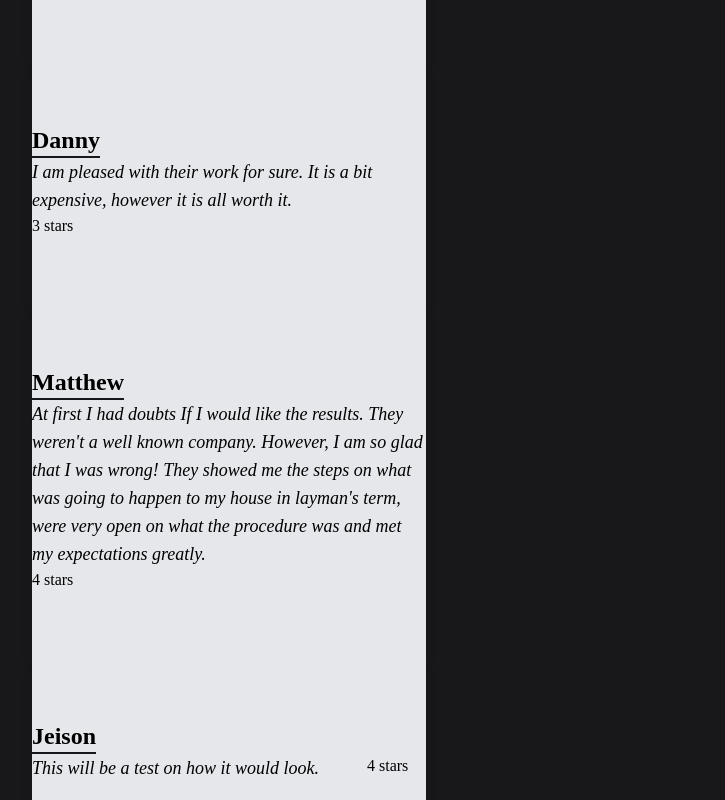
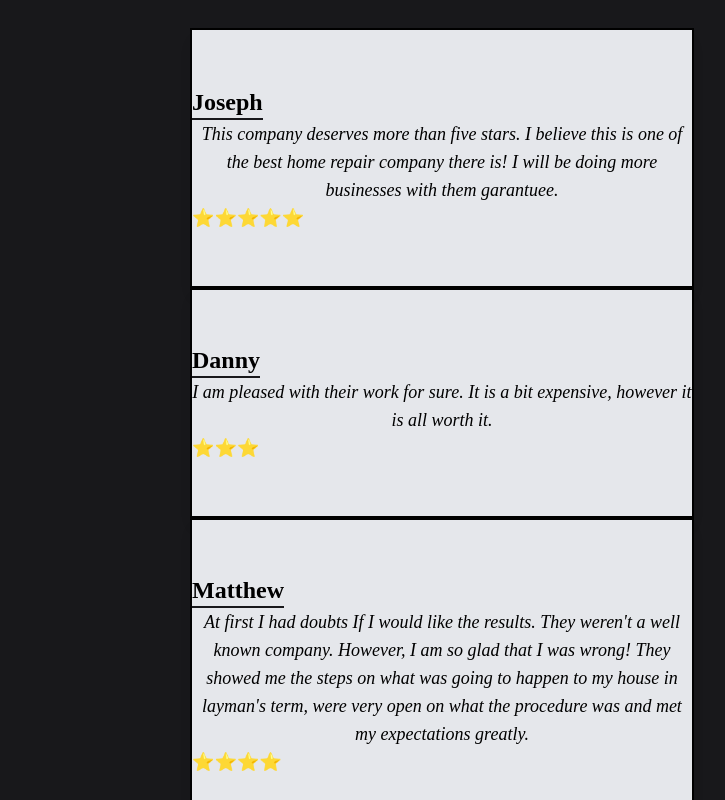
Before and after one commit to MichaelRG023/Home-Repair, a React (Create React App) app: page /contact in a window 1280 px wide. Shown: the part 4080-4880 px from the top of the page, without its empty margins (128-853 px from the left). Built offline with nearby package versions, Linux system fonts and the light colour scheme; data requests are answered from the project's data file.

Commit message:
db.json was changed to implement stars in the data. CSS changes were also implemented such as different color on the buttons

```diff
--- a/db.json
+++ b/db.json
@@ -36,33 +36,33 @@
       {
         "id": "0",
         "name":"Joseph",
-        "reviews":"This Company deserves more than five stars. I believe this is one of the best home repair company there is! I will be doing more businesses with them garantuee.",
-        "rating":"5 stars"
+        "reviews":"This company deserves more than five stars. I believe this is one of the best home repair company there is! I will be doing more businesses with them garantuee.",
+        "rating":"⭐⭐⭐⭐⭐"
 
       },
       {
         "id": "1",
         "name" : "Danny",
         "reviews": "I am pleased with their work for sure. It is a bit expensive, however it is all worth it.",
-        "rating": "3 stars"
+        "rating": "⭐⭐⭐"
       },
       {
         "id": "2",
         "name": "Matthew",
         "reviews": "At first I had doubts If I would like the results. They weren't a well known company. However, I am so glad that I was wrong! They showed me the steps on what was going to happen to my house in layman's term, were very open on what the procedure was and met my expectations greatly.",
-        "rating":"4 stars"
+        "rating":"⭐⭐⭐⭐"
       },
       {
         "id": "3",
         "name": "Jeison",
-        "reviews":"This will be a test on how it would look.",
-        "rating":"4 stars"
+        "reviews":"I had other people working on my home before. None do the job as proficient and well then this company for certain.",
+        "rating":"⭐⭐⭐⭐"
       },
       {
         "id": "4",
         "name": "Jonathan",
-        "reviews":"Also Test too about something to pass the time I need to see how it'll look with more words right now since it looks too small",
-        "rating":"5 stars"
+        "reviews":"There will never be a company like this one. I am beyond grateful for my friend recommendation for these people!",
+        "rating":"⭐⭐⭐⭐⭐"
 
       }
 
--- a/package.json
+++ b/package.json
@@ -3,10 +3,15 @@
   "version": "0.1.0",
   "private": true,
   "dependencies": {
+    "@emotion/react": "^11.11.3",
+    "@emotion/styled": "^11.11.0",
     "@material-tailwind/react": "^2.1.8",
+    "@mui/icons-material": "^5.15.6",
+    "@mui/material": "^5.15.6",
     "@testing-library/jest-dom": "^5.17.0",
     "@testing-library/react": "^13.4.0",
     "@testing-library/user-event": "^13.5.0",
+    "rating": "^0.1.0",
     "react": "^18.2.0",
     "react-dom": "^18.2.0",
     "react-icons": "^4.12.0",
--- a/src/component/Home.js
+++ b/src/component/Home.js
@@ -16,13 +16,15 @@ function Home() {
              </h1>
              <br></br>
               <img
-                className="h-auto max-w-6xl xl:bg-transparent"
+                className="h-auto max-w-5xl xl:bg-transparent"
             src="https://img.freepik.com/premium-photo/young-happy-african-man-construction-worker-smiling-while-giving-peace-sign_251136-39636.jpg?w=1380"
             alt="smiling construction worker"
            />
             <p className="text-4xl"> Find amazing home repair services made for you. We'll connect you to our repair professionals. </p>
 
-                <button onClick={handleClick} className="h-14 px-10 m-8 text-lg text-black-700 transition-colors duration-150 bg-slate-800 rounded-lg focus:shadow-outline hover:bg-gray-400">Contact Us </button>
+                <button onClick={handleClick} className="h-14 px-10 m-8 text-lg text-black-500 transition-colors duration-150 bg-slate-600 rounded-lg focus:shadow-outline hover:bg-gray-400">
+                    Contact Us
+                </button>
 
         </div>
     )
--- a/src/component/Reviews.js
+++ b/src/component/Reviews.js
@@ -1,8 +1,10 @@
 import React, { useEffect, useState } from "react"
 import {AiFillStar} from 'react-icons/ai'
+import {Rating} from "@mui/material";
 
 function Reviews(){
 const [review,setReview] = useState([]);
+
 
 
 
@@ -15,27 +17,33 @@ useEffect(()=>{
 },[])
 
 
-
+const updateRating = (commentId, newRating) => {
+    setReview(prevComments => prevComments.map(comment =>{
+        if(review.id === review.id){
+            return {...review, rating: newRating}
+        }
+        return comment;
+    }))
+}
 
 // spread operator  === "..."
 
 
  // ffc107 is going to be yellow color
- const stars =[1,2,3,4,5];
+
 
     return(
-        <div className="bg-zinc-900 px-40 ">
+        <div className="bg-zinc-900 px-80 text-center">
             <h1 className="font-bold text-7xl text-gray-200 py-20">Our Reviews</h1>
+                <p className="font-bold text-4xl text-gray-200 py-20">Here are some of our Clients reviews about our work!</p>
             {review.map(reviews => (
-                <ul className="w-[394px] shadow-lg bg-gray-200 flex flex-wrap py-16  gap-x-12" key={reviews.id}>
+                <div className="w-[500px] shadow-lg bg-gray-200 flex flex-wrap py-14  gap-x-12 outline outline-2" key={reviews.id}>
                     <h2 className="font-bold text-2xl text-center border-b-2 border-zinc-900">{reviews.name}</h2>
                     <p className="text-lg italic">{reviews.reviews}</p>
-                    <p>{reviews.rating}</p>
-                </ul>
+                    <p className="text-lg">{reviews.rating}</p>
+
+                </div>
             ))}
-
-
-
         </div>
     )
 }
```
Also changed, not shown: 1 other file (tests, documents, lock files or other folders).
